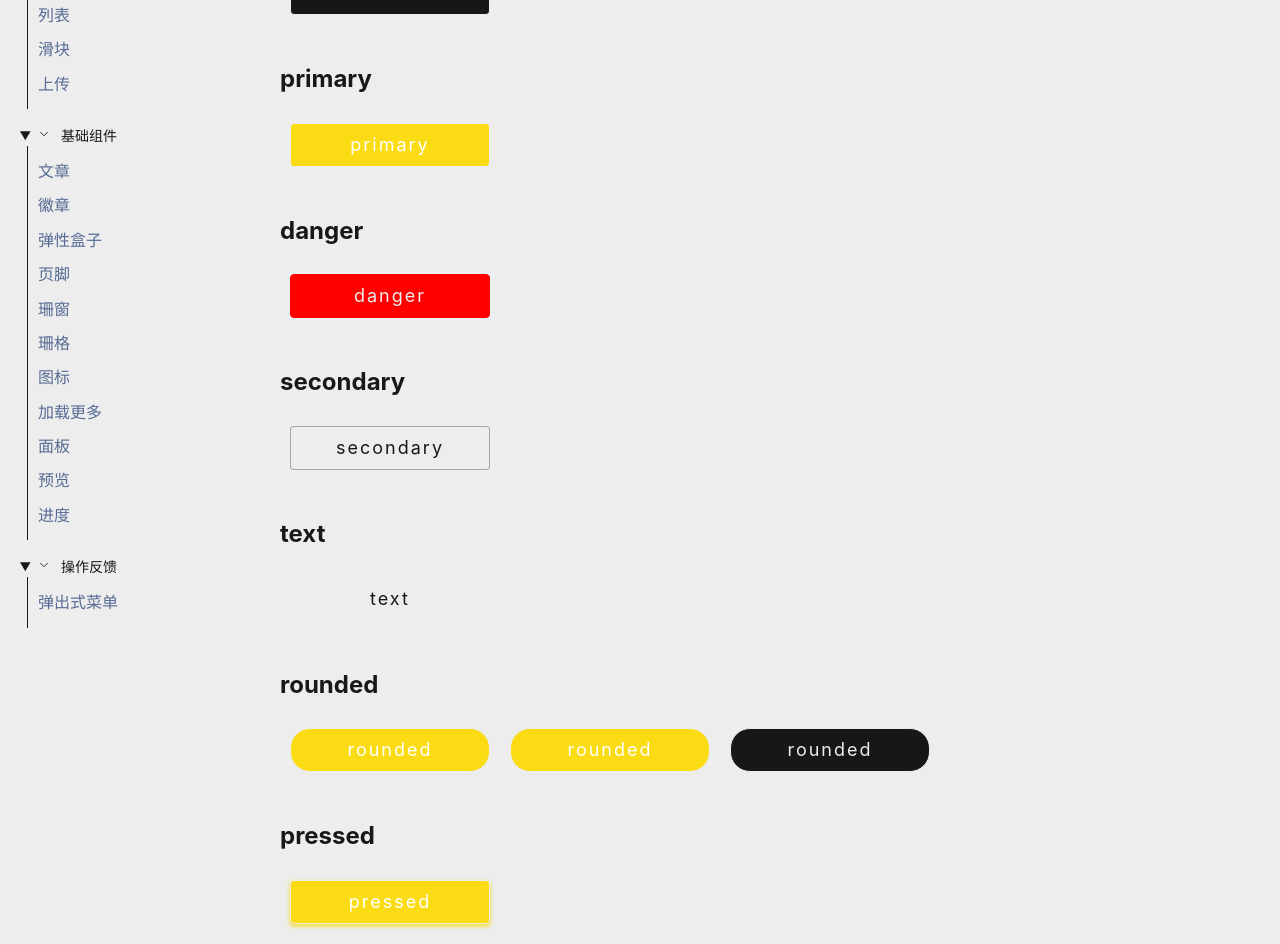
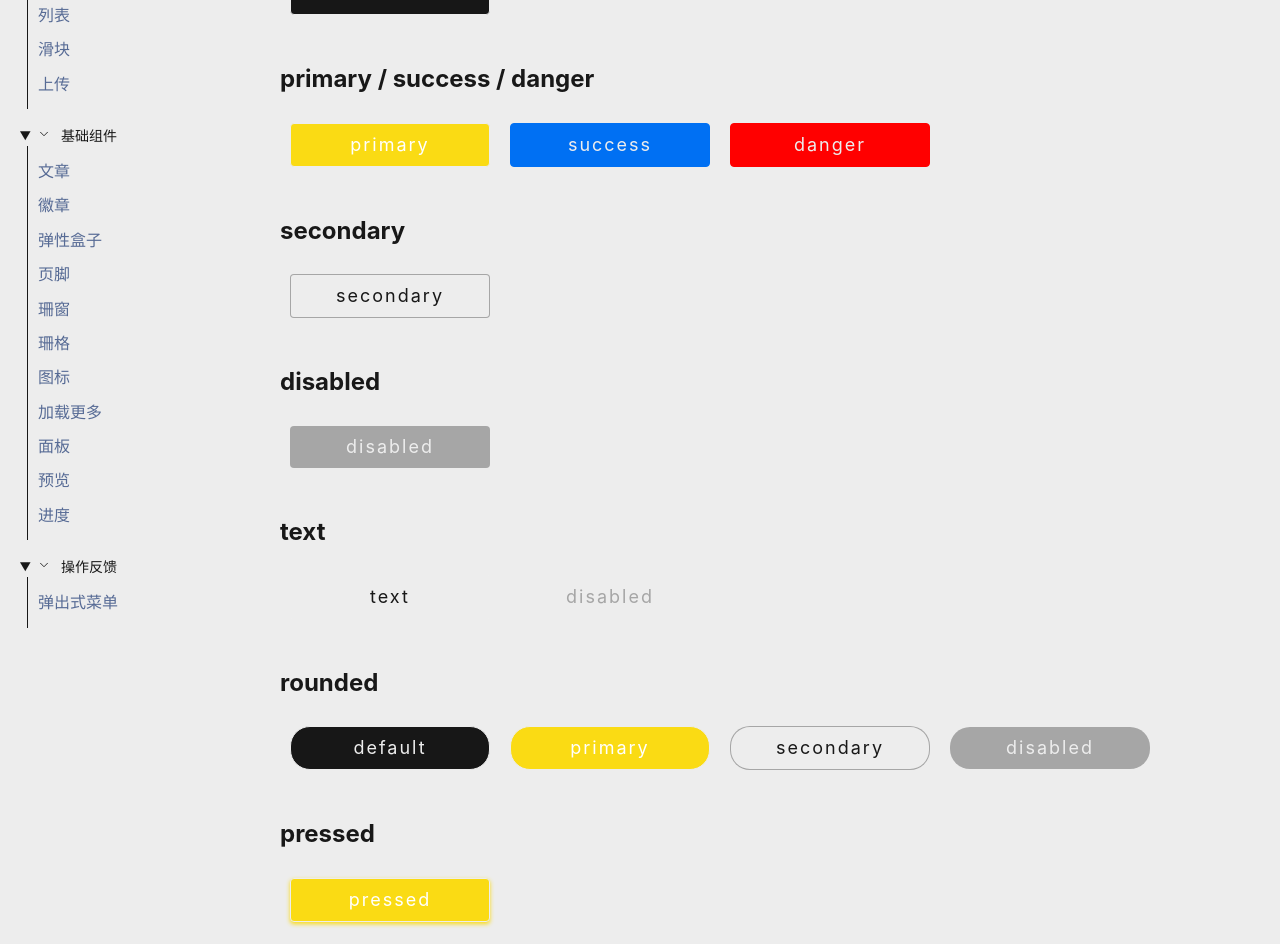
Before and after one commit to zhougonglai/nn-wc, a Vue app: page / in a window 1280 px wide. Shown: the part 240-1184 px from the top of the page. Built offline with nearby package versions, Linux system fonts and the light colour scheme.

Commit message:
type: update

```diff
--- a/src/components/Button.vue
+++ b/src/components/Button.vue
@@ -9,8 +9,13 @@ button.nn-btn(
 			'pressed': pressed
 		}
 	]`
+	:disabled="disabled"
 	@click="btnClick")
-	slot
+	slot(v-if="!loading")
+	span.loading(v-else)
+		span
+		span
+		span
 </template>
 
 <script lang="ts">
@@ -23,6 +28,7 @@ export default class Button extends Vue {
 	@Prop(Boolean) readonly rounded!: boolean;
 	@Prop(Boolean) readonly pressed!: boolean;
 	@Prop(Boolean) readonly loading!: boolean;
+	@Prop(Boolean) readonly disabled!: boolean;
 
 	@Ref('button') readonly button!: HTMLButtonElement;
 
@@ -84,6 +90,12 @@ export default class Button extends Vue {
 
 	&.disabled, &[disabled]
 		cursor not-allowed
+		background-color var(--nn-FG-2)
+		color var(--nn-BG-0)
+		border none
+		&:hover, &:active, &:focus
+			background-color var(--nn-FG-2)
+			color var(--nn-BG-0)
 		> *
 			pointer-events none
 
@@ -115,17 +127,31 @@ export default class Button extends Vue {
 	background-color var(--nn-BG-0)
 	border-color transparent
 	color var(--nn-FG-HALF)
-	&:hover, &:active, &:focus
+	&:not([disabled]):hover, &:not([disabled]):active, &:not([disabled]):focus
 		color var(--nn-FG-0)
 		border-color transparent
+	&[disabled]
+		background-color transparent
+		color var(--nn-FG-2)
+		&:hover
+			color var(--nn-FG-2)
+			background-color transparent
 
 .nn-btn-danger
 	border-color var(--nn-RED)
 	background-color var(--nn-RED)
 	&:hover, &:active, &:focus
-		border 1px solid var(--nn-RED)
+		border-color var(--nn-RED)
 		background-color var(--nn-BG-0)
 		color var(--nn-RED)
+
+.nn-btn-success
+	border-color var(--nn-BLUE)
+	background-color var(--nn-BLUE)
+	&:hover, &:active, &:focus
+		border 1px solid var(--nn-BLUE)
+		background-color var(--nn-BG-0)
+		color var(--nn-BLUE)
 
 .nn-btn-primary
 	background-color var(--nn-primary)
--- a/src/views/Home.vue
+++ b/src/views/Home.vue
@@ -4,22 +4,26 @@
 		h2.title default
 		Button default
 	.box
-		h2.title primary
+		h2.title primary / success / danger
 		Button(type="primary") primary
-	.box
-		h2.title danger
+		Button(type="success") success
 		Button(type="danger") danger
 	.box
 		h2.title secondary
 		Button(type="secondary") secondary
 	.box
+		h2.title disabled
+		Button(disabled) disabled
+	.box
 		h2.title text
 		Button(type="text") text
+		Button(type="text" disabled) disabled
 	.box
 		h2.title rounded
-		Button(type="primary" rounded) rounded
-		Button(type="primary" rounded danger) rounded
-		Button(rounded danger) rounded
+		Button(rounded) default
+		Button(type="primary" rounded) primary
+		Button(type="secondary" rounded) secondary
+		Button(disabled rounded) disabled
 	.box
 		h2.title pressed
 		Button(type="primary" pressed) pressed
```
